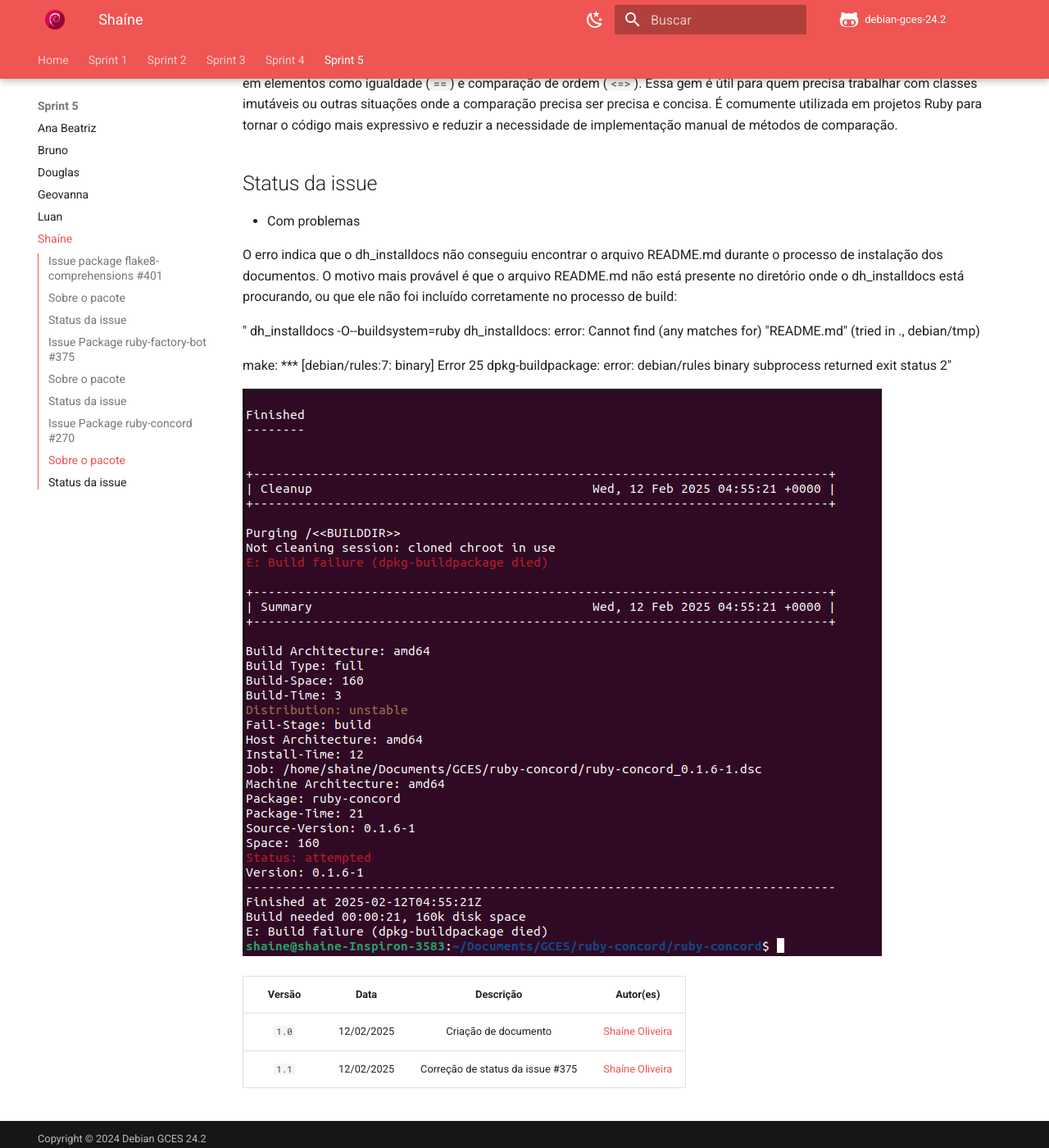
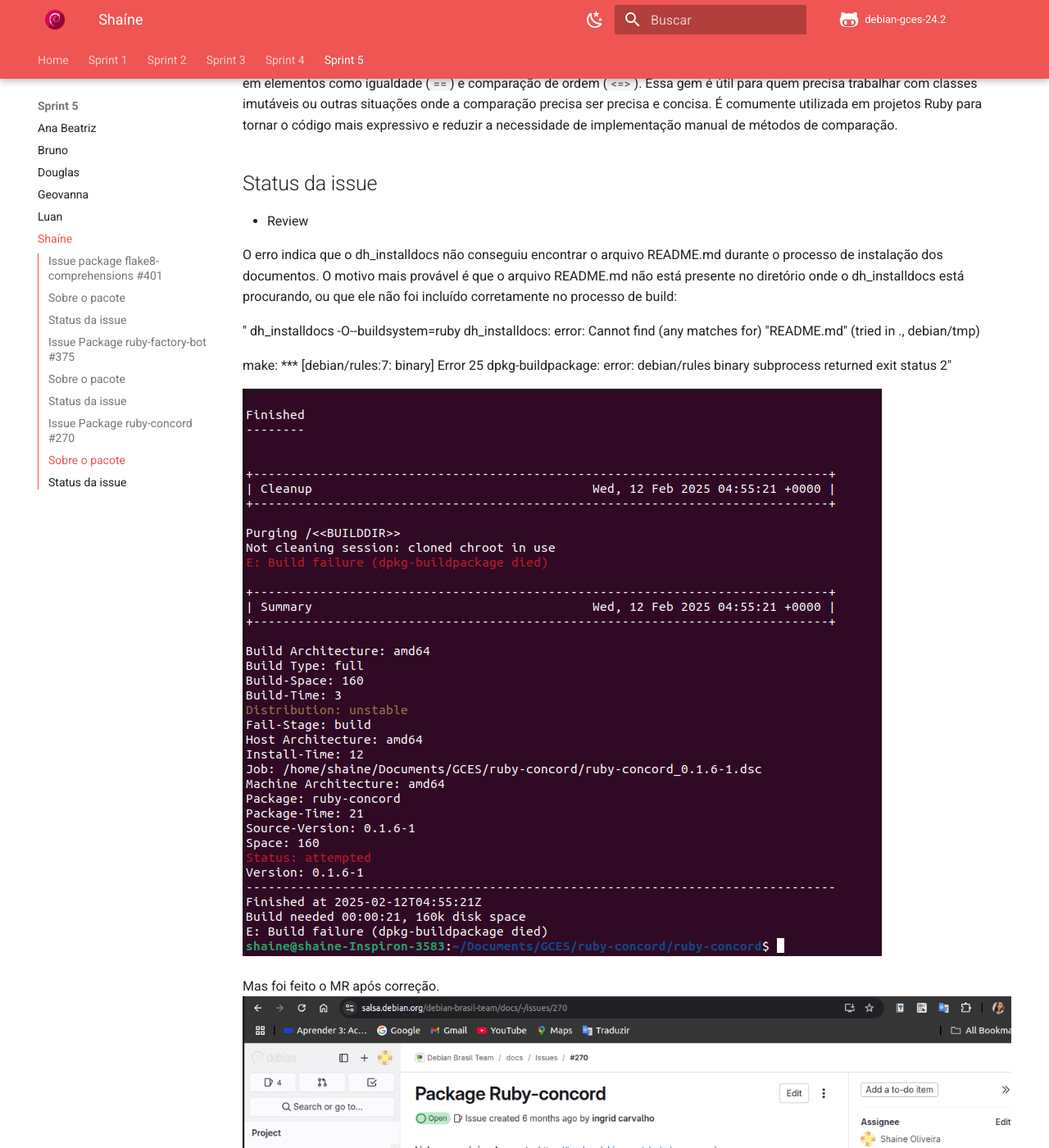
Before and after one commit to gitbmvb/debian-gces-24.2, an MkDocs documentation site: the page built from docs/sprint5/shaine5.md, in a window 1280 px wide and 1400 px high, scrolled down 2460 px. Shown: the whole window at 82% size. Built offline with MkDocs 1.6.1 and Material for MkDocs 9.7.7, drawn with Linux system fonts in a browser that asks for light colours; comment, search, counter and statistics services are not loaded.

Commit message:
Add imagem do MR.

```diff
--- a/docs/sprint5/shaine5.md
+++ b/docs/sprint5/shaine5.md
@@ -42,7 +42,7 @@
 
 ## Status da issue
 
-- Com problemas
+- Review
 
 O erro indica que o dh_installdocs não conseguiu encontrar o arquivo README.md durante o processo de instalação dos documentos. O motivo mais provável é que o arquivo README.md não está presente no diretório onde o dh_installdocs está procurando, ou que ele não foi incluído corretamente no processo de build:
 
@@ -56,6 +56,10 @@
 ![Issue 270](../img/erroSprint5.png)
 
 
+Mas foi feito o MR após correção.
+![Issue 270](../img/ruby-concord.png)
+
+
 | Versão |    Data    |         Descrição          |  Autor(es)  |
 | :----: | :--------: | :------------------------: | :---------: |
 | `1.0`  | 12/02/2025 | Criação de documento | [Shaíne Oliveira](https://github.com/ShaineOliveira) |
```
Also changed, not shown: docs/img/ruby-concord.png (added).
